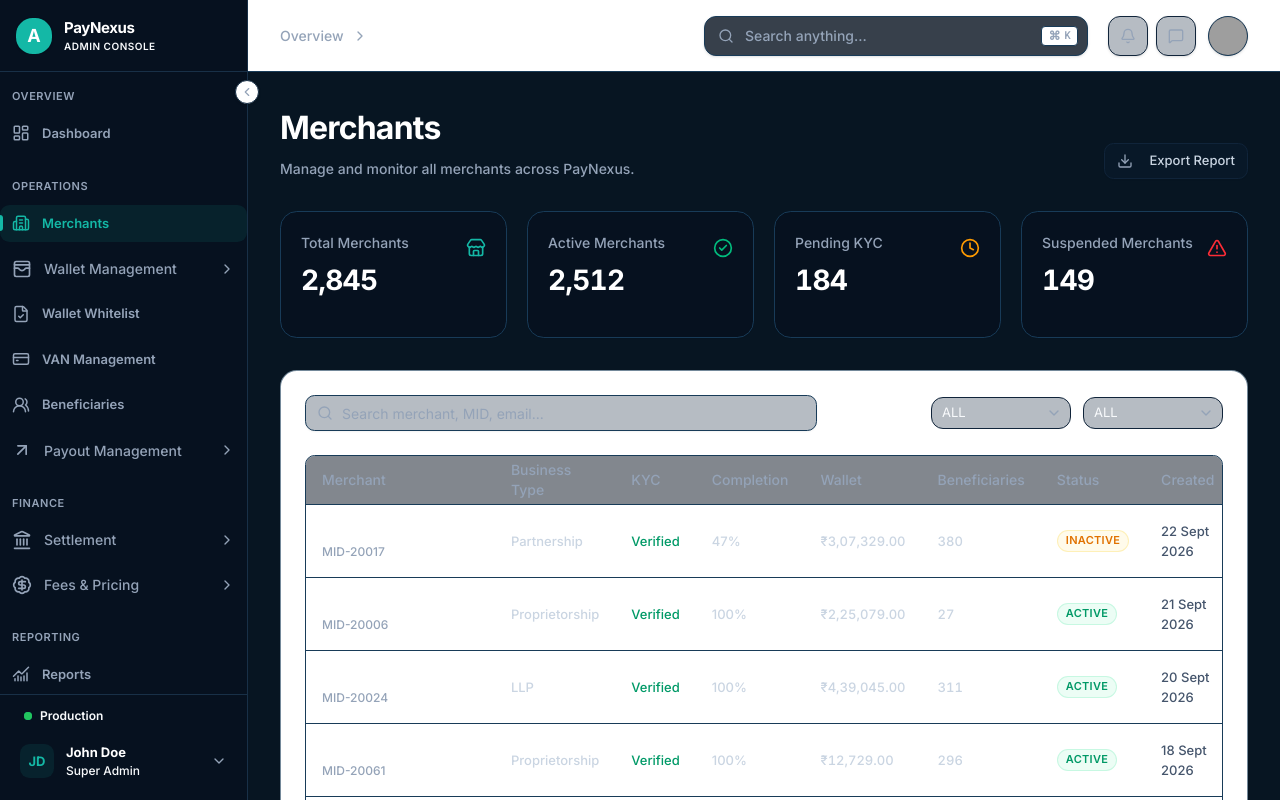
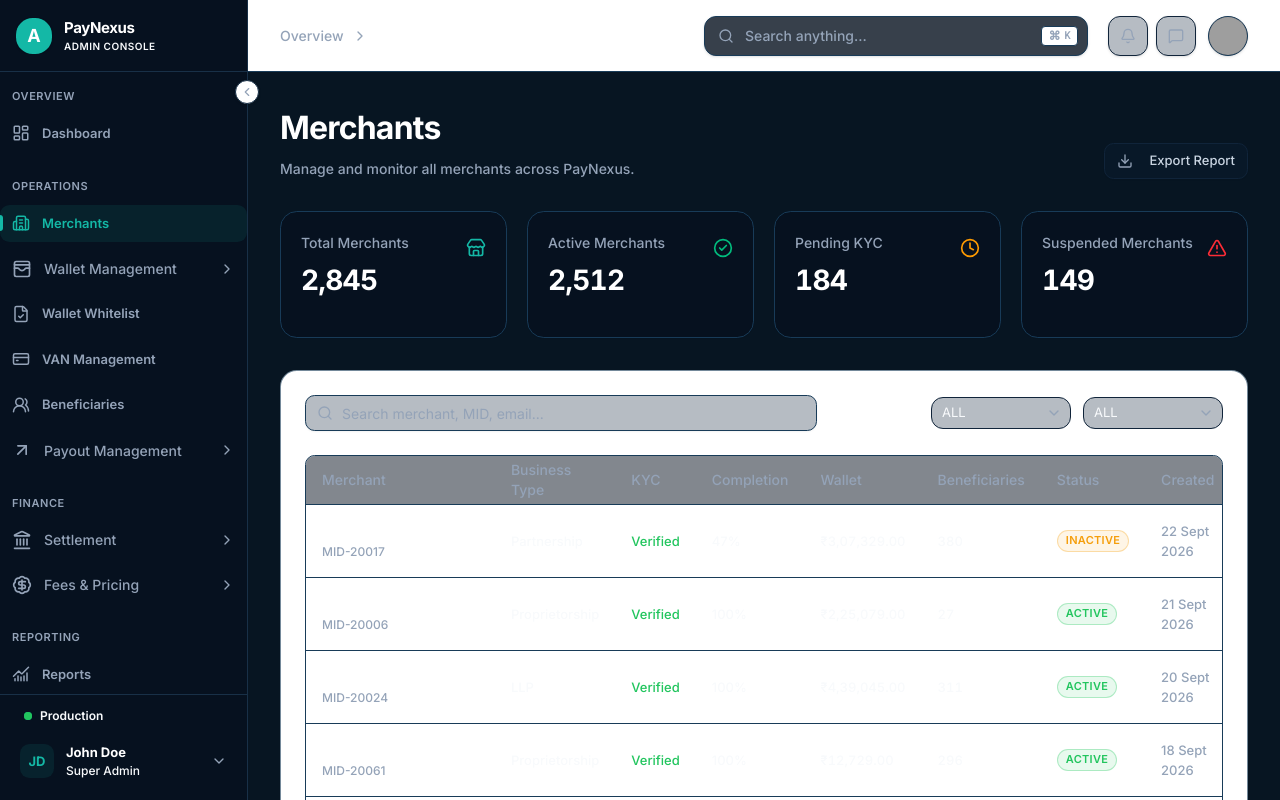
Before and after one commit to 0xkid-root/payoutClone, a Next.js app: page /merchants in a window 1280 px wide. Built offline with nearby package versions, Linux system fonts and the light colour scheme; grey boxes are pictures that could not be loaded.

Commit message:
style: update merchant-columns.tsx for theme migration

```diff
--- a/src/features/merchant/components/merchant-columns.tsx
+++ b/src/features/merchant/components/merchant-columns.tsx
@@ -8,9 +8,9 @@ import { Eye } from "lucide-react";
 
 const StatusBadge = ({ status }: { status: Merchant["status"] }) => {
   const styles = {
-    ACTIVE: "bg-emerald-50 text-emerald-600 border-emerald-200/50",
-    INACTIVE: "bg-amber-50 text-amber-600 border-amber-200/50",
-    SUSPENDED: "bg-red-50 text-red-600 border-red-200/50",
+    ACTIVE: "bg-success/10 text-success border-success/30",
+    INACTIVE: "bg-warning/10 text-warning border-warning/30",
+    SUSPENDED: "bg-danger/10 text-danger border-danger/30",
   };
 
   return (
@@ -22,9 +22,9 @@ const StatusBadge = ({ status }: { status: Merchant["status"] }) => {
 
 const KycBadge = ({ status }: { status: Merchant["kycStatus"] }) => {
   const styles = {
-    APPROVED: "text-emerald-600",
-    PENDING: "text-amber-500",
-    REJECTED: "text-red-500",
+    APPROVED: "text-success",
+    PENDING: "text-warning",
+    REJECTED: "text-danger",
   };
 
   return (
@@ -53,7 +53,7 @@ export const merchantColumns: ColumnDef<Merchant>[] = [
     accessorKey: "businessType",
     header: "Business Type",
     cell: ({ row }) => (
-      <span className="text-[13px] font-medium text-slate-700 dark:text-slate-300">
+      <span className="text-[13px] font-medium text-foreground">
         {row.original.businessType}
       </span>
     ),
@@ -67,7 +67,7 @@ export const merchantColumns: ColumnDef<Merchant>[] = [
     accessorKey: "completionPercentage",
     header: "Completion",
     cell: ({ row }) => (
-      <span className="text-[13px] font-medium text-slate-700 dark:text-slate-300">
+      <span className="text-[13px] font-medium text-foreground">
         {row.original.completionPercentage}%
       </span>
     ),
@@ -80,14 +80,14 @@ export const merchantColumns: ColumnDef<Merchant>[] = [
         style: "currency",
         currency: "INR",
       }).format(row.original.walletBalance);
-      return <span className="text-[13px] font-medium tabular-nums text-slate-700 dark:text-slate-300">{formatted}</span>;
+      return <span className="text-[13px] font-medium tabular-nums text-foreground">{formatted}</span>;
     },
   },
   {
     accessorKey: "totalBeneficiaries",
     header: "Beneficiaries",
     cell: ({ row }) => (
-      <span className="text-[13px] font-medium tabular-nums text-slate-700 dark:text-slate-300">
+      <span className="text-[13px] font-medium tabular-nums text-foreground">
         {row.original.totalBeneficiaries}
       </span>
     ),
@@ -107,7 +107,7 @@ export const merchantColumns: ColumnDef<Merchant>[] = [
         month: "short",
         year: "numeric",
       });
-      return <span className="text-[13px] font-medium text-slate-600 text-muted-foreground">{formatted}</span>;
+      return <span className="text-[13px] font-medium text-muted-foreground">{formatted}</span>;
     },
   },
   {
@@ -115,7 +115,7 @@ export const merchantColumns: ColumnDef<Merchant>[] = [
     cell: ({ row }) => (
       <div className="flex items-center gap-2">
         <Link href={`/merchants/${row.original.id}`}>
-          <Button variant="outline" size="sm" className="h-8 text-[12px] font-medium text-slate-600">
+          <Button variant="outline" size="sm" className="h-8 text-[12px] font-medium text-muted-foreground">
             View
           </Button>
         </Link>
```
